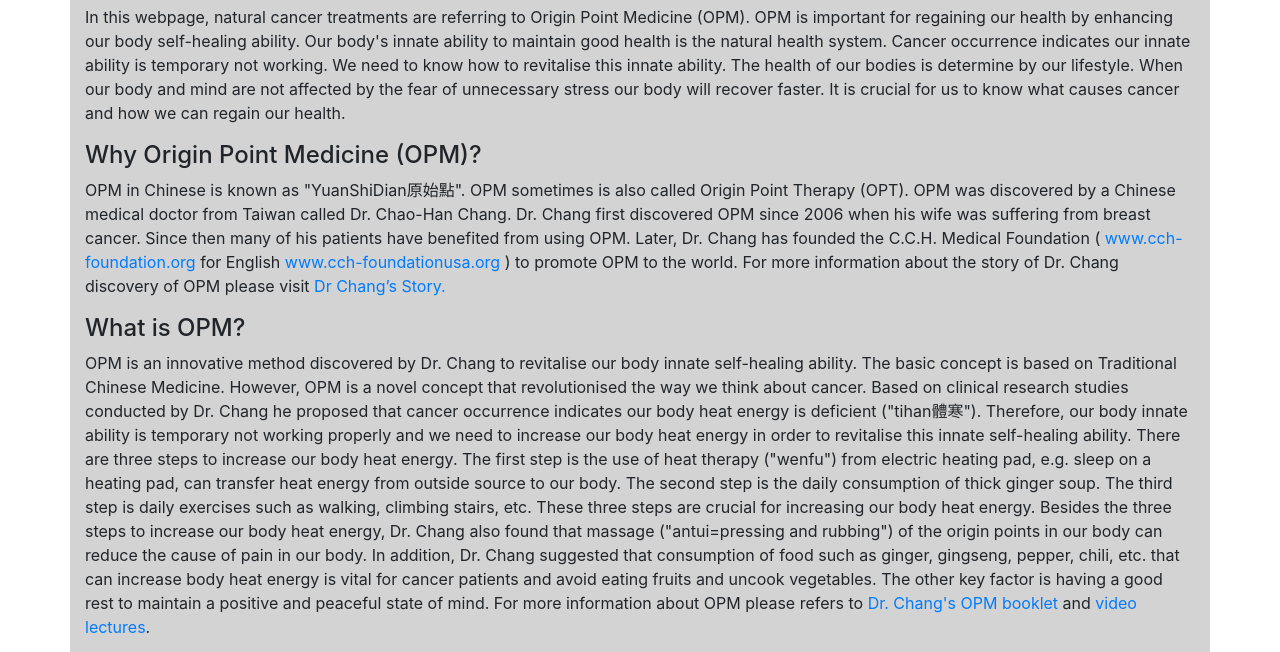
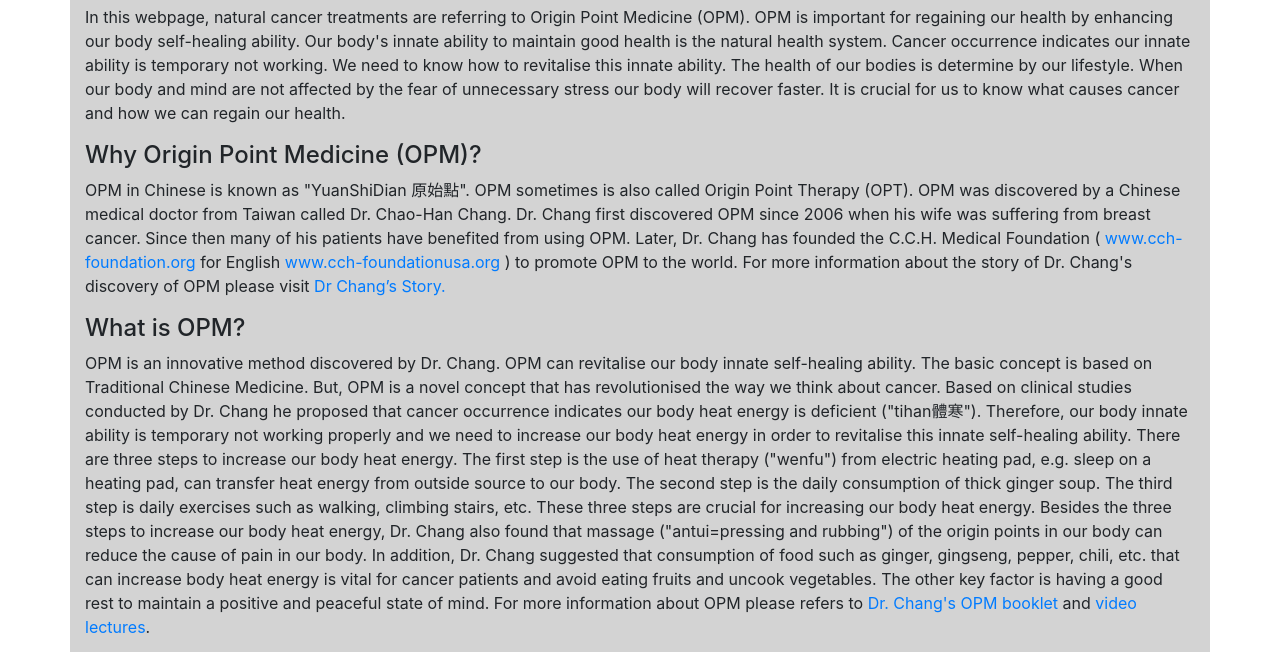
Before and after one commit to naturalcancertreatments/naturalcancertreatments.github.io, a plain HTML site: page index.html in a window 1280 px wide. Shown: the part 134-786 px from the top of the page. Drawn offline with nearby package versions, Linux system fonts and the light colour scheme.

Commit message:
Update index.html

```diff
--- a/index.html
+++ b/index.html
@@ -80,14 +80,14 @@
        </p>
 
        <h4>Why Origin Point Medicine (OPM)?</h4>
-       <p>OPM in Chinese is known as "YuanShiDian原始點". OPM sometimes is also called Origin Point Therapy (OPT). OPM was discovered by a Chinese medical doctor from Taiwan called Dr. Chao-Han Chang. Dr. Chang first discovered OPM since 2006 when his wife was suffering from breast cancer.
+       <p>OPM in Chinese is known as "YuanShiDian 原始點". OPM sometimes is also called Origin Point Therapy (OPT). OPM was discovered by a Chinese medical doctor from Taiwan called Dr. Chao-Han Chang. Dr. Chang first discovered OPM since 2006 when his wife was suffering from breast cancer.
           Since then many of his patients have benefited from using OPM. Later, Dr. Chang has founded the C.C.H. Medical Foundation (<a href="http://cch-foundation.org" target="_blank"> www.cch-foundation.org </a>
-          for English <a href="http://cch-foundationusa.org/en/" target="_blank"> www.cch-foundationusa.org </a>) to promote OPM to the world. For more information about the story of Dr. Chang discovery of OPM
+          for English <a href="http://cch-foundationusa.org/en/" target="_blank"> www.cch-foundationusa.org </a>) to promote OPM to the world. For more information about the story of Dr. Chang's discovery of OPM
           please visit <a href="http://origin-point-medicine.org/dr-chang-chao-han-story-part-1/" target="_blank"> Dr Chang’s Story. </a><p>
 
        <h4>What is OPM?</h4>
-       <p>OPM is an innovative method discovered by Dr. Chang to revitalise our body innate self-healing ability. The basic concept is based on Traditional Chinese Medicine.
-          However, OPM is a novel concept that revolutionised the way we think about cancer. Based on clinical research studies conducted by Dr. Chang
+       <p>OPM is an innovative method discovered by Dr. Chang. OPM can revitalise our body innate self-healing ability. The basic concept is based on Traditional Chinese Medicine.
+          But, OPM is a novel concept that has revolutionised the way we think about cancer. Based on clinical studies conducted by Dr. Chang
           he proposed that cancer occurrence indicates our body heat energy is deficient ("tihan體寒"). Therefore, our body innate ability is temporary not working properly and we need to increase our body heat energy
           in order to revitalise this innate self-healing ability. There are three steps to increase our body heat energy. The first step is the use of heat therapy ("wenfu") from electric heating pad, e.g. sleep on a heating pad,
           can transfer heat energy from outside source to our body. The second step is the daily consumption of thick ginger soup. The third step is daily exercises such as walking, climbing stairs, etc. These three steps are crucial for increasing our body heat energy.
```
